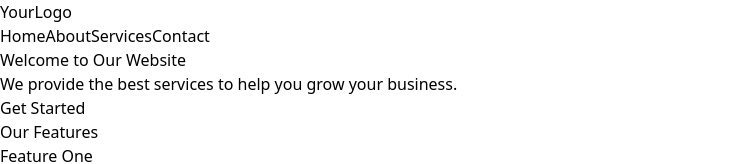
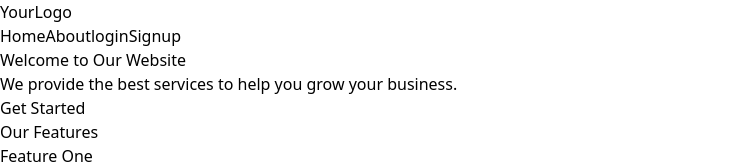
Before and after one commit to rajan0031/rk-social-media-frontend, a React (Vite) app: page / in a window 1280 px wide. Shown: the top 164 px of the page, without its empty margins (0-749 px from the left). Built offline with nearby package versions, Linux system fonts and the light colour scheme.

Commit message:
this is the route adding

```diff
--- a/src/pages/Home/Home.jsx
+++ b/src/pages/Home/Home.jsx
@@ -1,7 +1,20 @@
 // src/components/Home.jsx
 import React from 'react';
+import { useNavigate } from 'react-router-dom';
 
 function Home() {
+
+    const navigate = useNavigate();
+
+    const handleLogin = () => {
+        navigate("/login")
+    }
+
+    const hanldesignup = () => {
+        navigate("/signup")
+    }
+
+
     return (
         <div>
             {/* Navigation Bar */}
@@ -13,8 +26,9 @@ function Home() {
                     <div>
                         <a href="#" className="text-white px-4">Home</a>
                         <a href="#" className="text-white px-4">About</a>
-                        <a href="#" className="text-white px-4">Services</a>
-                        <a href="#" className="text-white px-4">Contact</a>
+                        <a onClick={handleLogin}
+                            className="text-white px-4">login</a>
+                        <a onClick={hanldesignup} className="text-white px-4">Signup</a>
                     </div>
                 </div>
             </nav>
```
